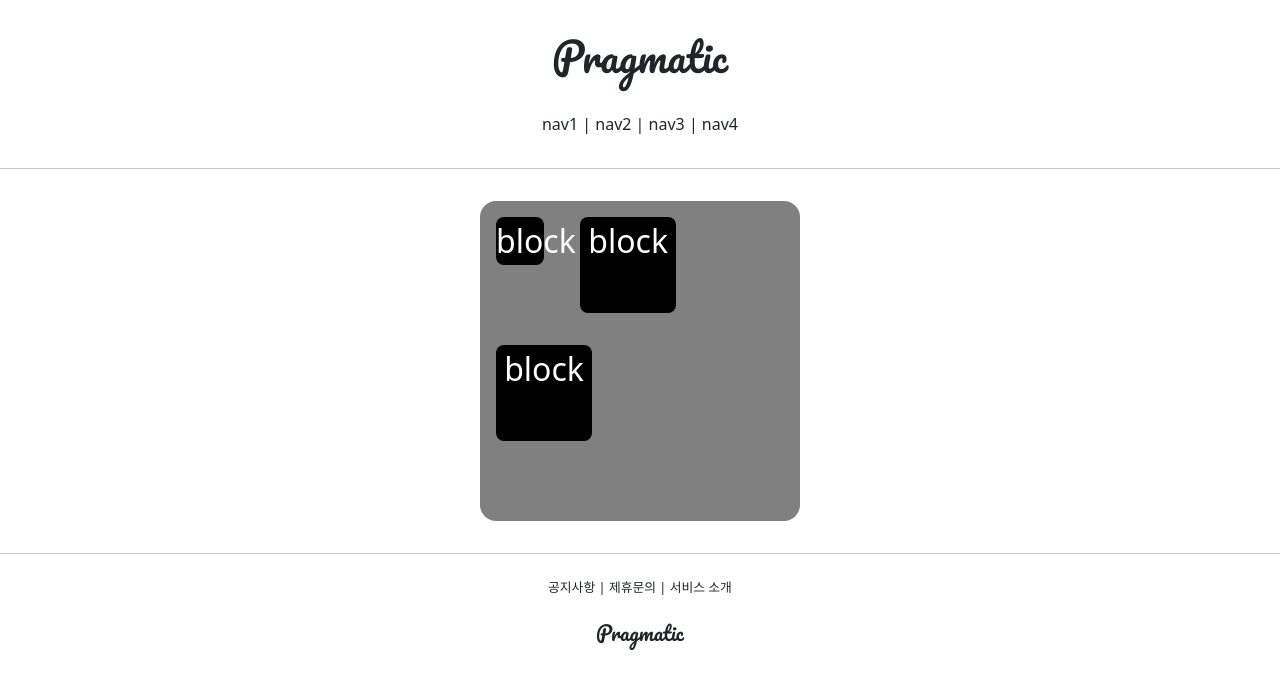
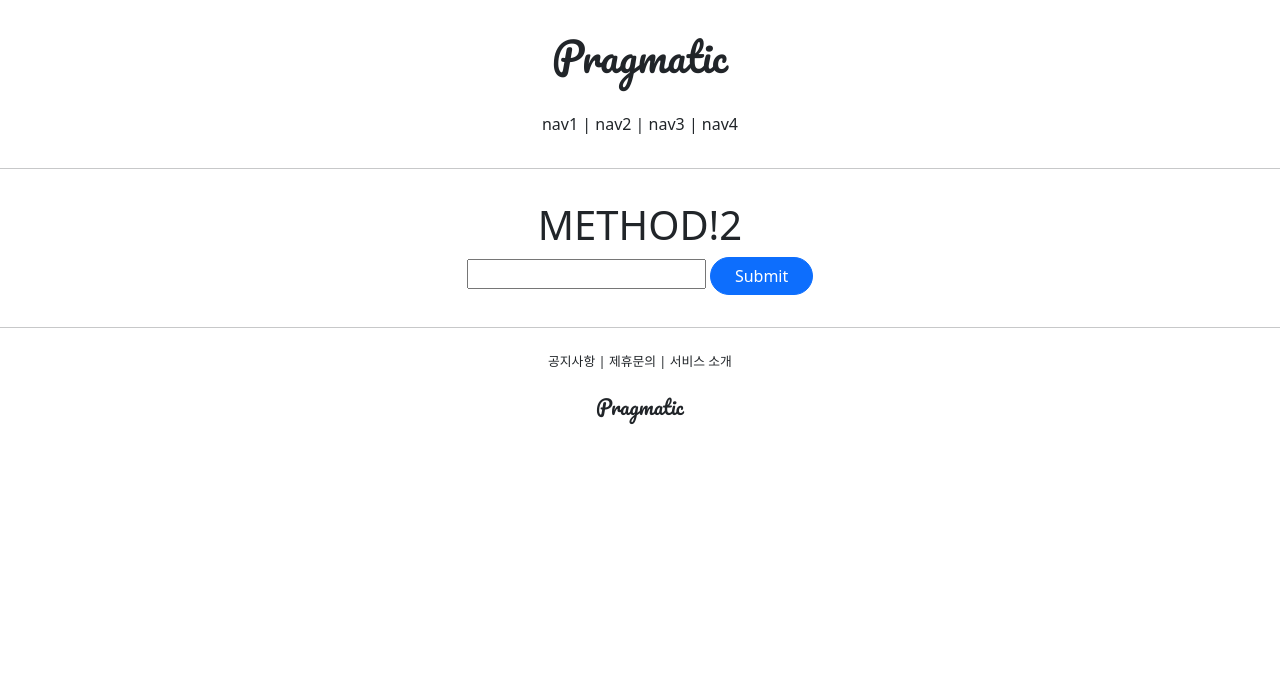
Before and after one commit to codemkim/git_5ban, a Django app: page /account/hello_world/ in a window 1280 px wide. Shown: the top 689 px of the page. Run offline with Django 3.2, Linux system fonts and the light colour scheme; parts of the project's set-up code (start-up, migrations or seed data) failed here and were passed over.

Commit message:
Qddddd 7/8

```diff
--- a/accountapp/templates/accountapp/hello_world.html
+++ b/accountapp/templates/accountapp/hello_world.html
@@ -1,27 +1,19 @@
 {% extends 'base.html' %}
 
 {% block content %}
-    <style>
-        .test{
-            background-color: black;
-            color : white;
-            height :48px;
-            width : 48px;
-            margin : 1rem;
-            text-align: center;
-            border-radius: .5rem;
-            font-size: 2rem;
-        }
-    </style>
 
-    <div style="height:20rem; background-color: gray; border-radius: 1rem; margin : 2rem 30rem;">
+    <div style="margin : 2rem; text-align: center">
+        <h1>METHOD!2</h1>
 
-        <div class = "test" style="display: inline-block; width: 3rem; height: 3rem">block</div>
-        <div class = "test" style="display: inline-block; width: 3em; height: 3em">block</div>
-        <div class = "test" style="display: inline-block; width: 30%; height: 30%;">block</div>
+        <form action="/account/hello_world/" method="post">
+            {% csrf_token %}
+            <input type="text" name = 'hello_world_input'>
+            <input class ="btn btn-primary rounded-pill px-4" type="submit">
+        </form>
 
-    <div class = pragmatic_header_logo></div>
-
+        {% if hello_world_output %}
+            <h3>{{ hello_world_output.text }}</h3>
+        {% endif %}
     </div>
 
 {% endblock %}
--- a/accountapp/views.py
+++ b/accountapp/views.py
@@ -2,8 +2,22 @@ from django.http import HttpResponse
 from django.shortcuts import render
 
 # Create your views here.
-
+from accountapp.models import HelloWorld
 
 
 def hello_world(request):
-    return render(request, 'accountapp/hello_world.html')
+    if request.method == 'POST':
+
+        temp = request.POST.get('hello_world_input')
+
+        new_hello_world = HelloWorld()
+
+        new_hello_world.text = temp
+
+        new_hello_world.save()
+
+        return render(request, 'accountapp/hello_world.html',
+                        context={'hello_world_output':new_hello_world})
+    else:
+        return render(request, 'accountapp/hello_world.html',
+                      context={'text': 'GET METHOD!!'})
```
